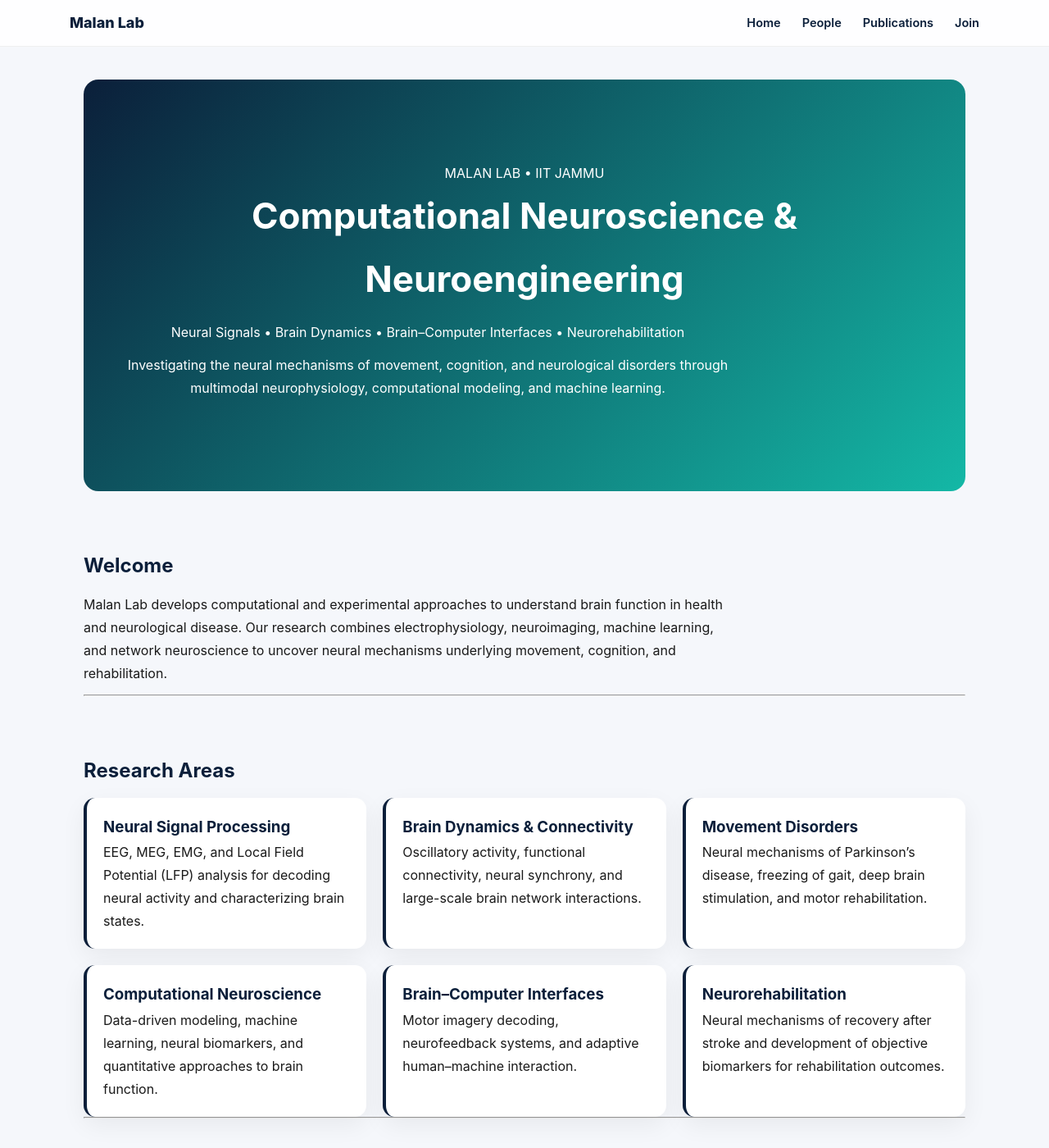
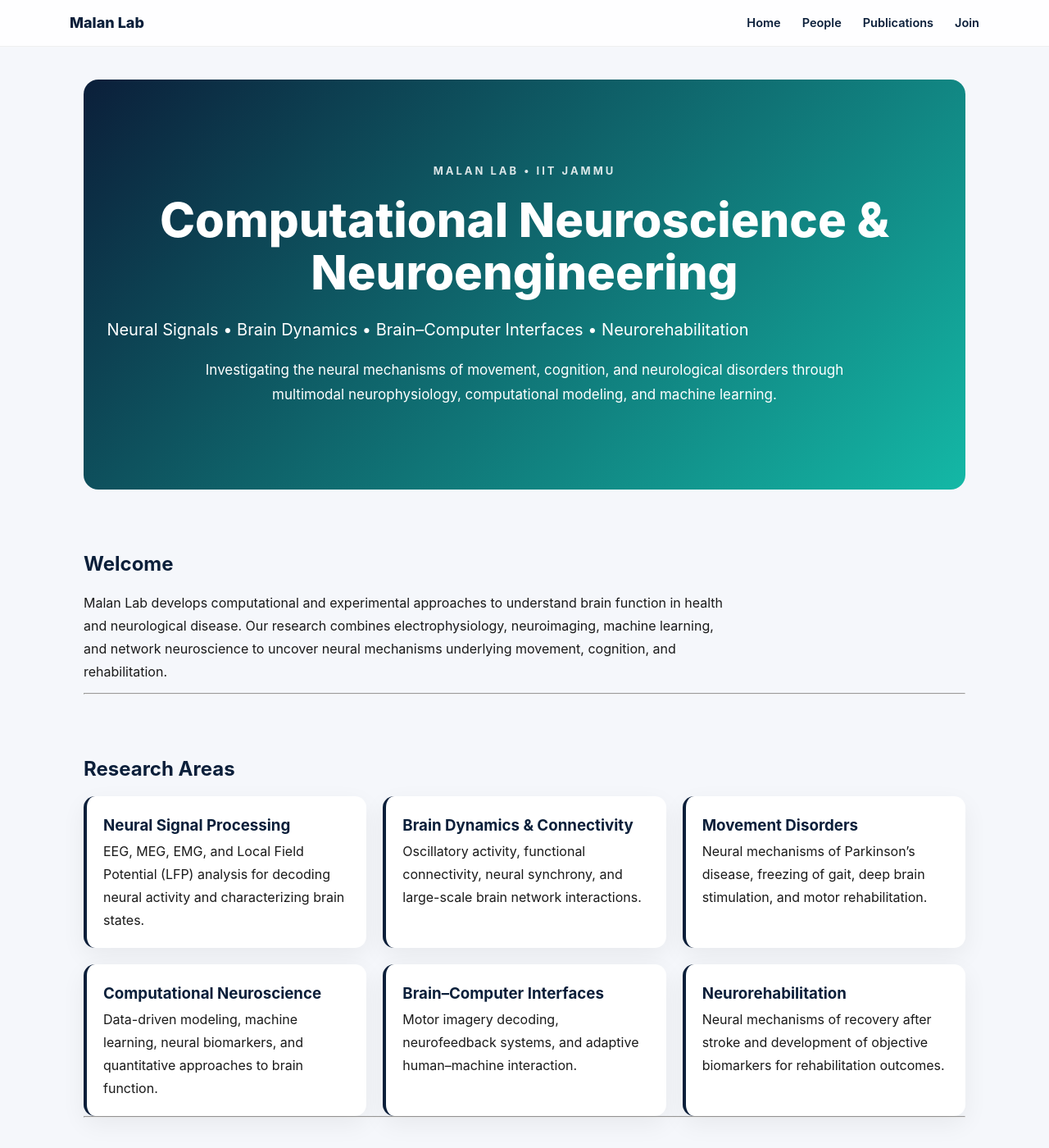
Before and after one commit to malanlab/malanlab.github.io, a Jekyll site: the page built from index.md, in a window 1280 px wide and 1400 px high. Shown: the whole window at 82% size. Built offline with Jekyll 4.4.1, drawn with Linux system fonts in a browser that asks for light colours.

Commit message:
Update style.css

```diff
--- a/assets/style.css
+++ b/assets/style.css
@@ -181,6 +181,35 @@ section {
   color: white;
 }
 
+.hero-lab {
+  font-size: 13px;
+  letter-spacing: 3px;
+  font-weight: 700;
+  opacity: 0.85;
+  margin-bottom: 18px;
+  text-transform: uppercase;
+}
+
+.hero h1 {
+  font-size: 58px;
+  line-height: 1.1;
+  font-weight: 800;
+  max-width: 900px;
+  margin: 0 auto 20px;
+}
+
+.tagline {
+  font-size: 20px;
+  margin-bottom: 16px;
+}
+
+.subtitle {
+  max-width: 850px;
+  margin: 0 auto;
+  font-size: 17px;
+  line-height: 1.8;
+}
+
 /* =========================
    FOOTER
 ========================= */
```
